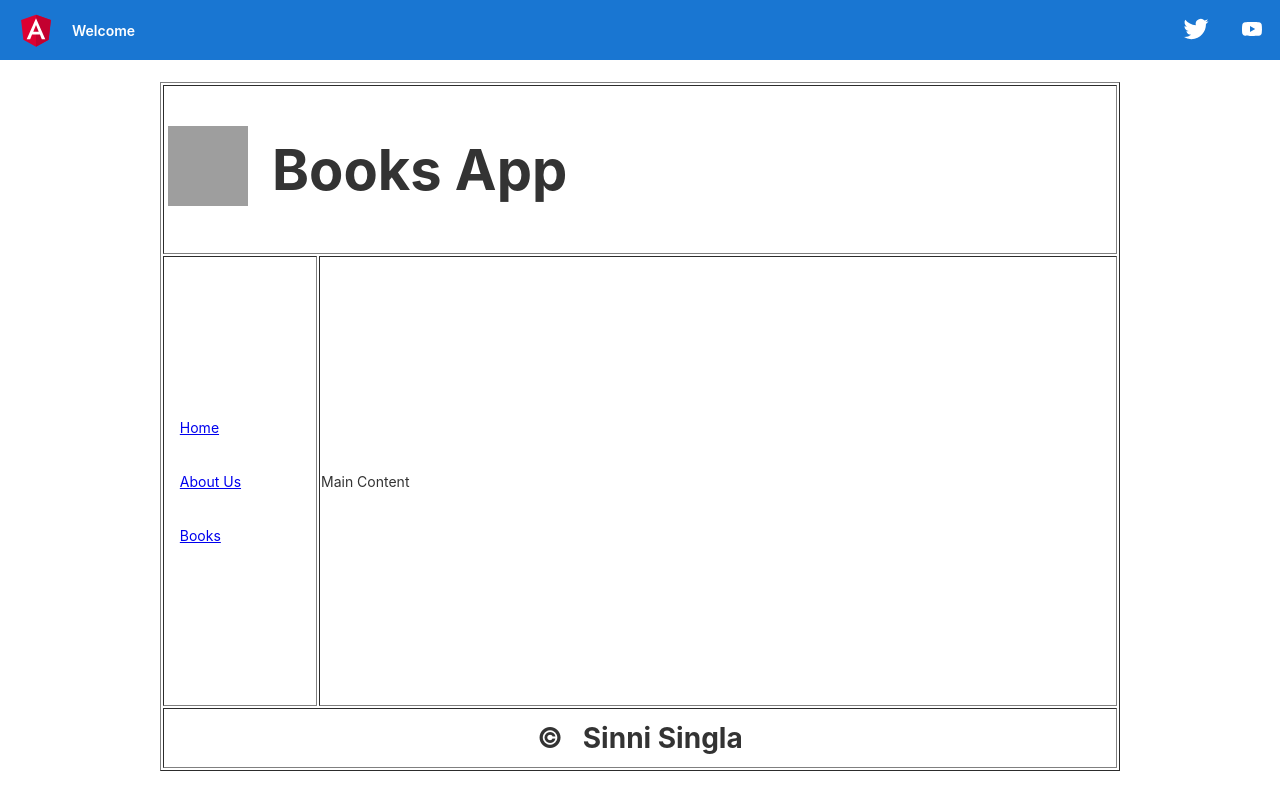
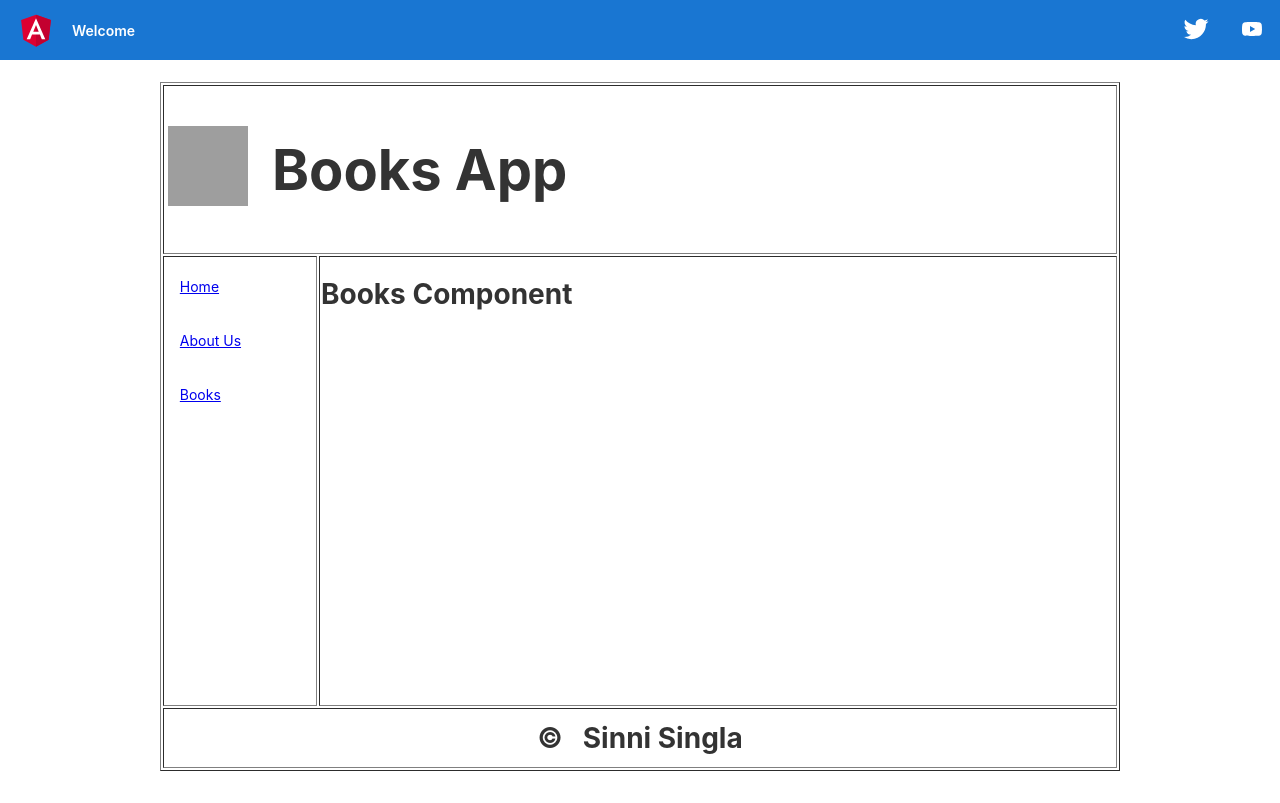
Before and after one commit to singla-s/books-app.frontend, an Angular app in the folder books-app/: page / in a window 1280 px wide. Built offline with nearby package versions, Linux system fonts and the light colour scheme; grey boxes are pictures that could not be loaded.

Commit message:
feat: add book service and interface

```diff
--- a/books-app/src/app/app.component.html
+++ b/books-app/src/app/app.component.html
@@ -356,9 +356,9 @@
         <h1><app-header></app-header></h1>
       </td>
     </tr>
-    <tr height="450px">
+    <tr height="450px" valign="top">
       <td width="150px"><app-menu></app-menu></td>
-      <td width="*">Main Content</td>
+      <td width="*"><app-books></app-books></td>
     </tr>
     <tr height="60px">
       <td colspan="2">
--- a/books-app/src/app/app.module.ts
+++ b/books-app/src/app/app.module.ts
@@ -5,10 +5,11 @@ import { AppComponent } from './app.component';
 import { HeaderComponent } from './layoutcomponent/header/header.component';
 import { FooterComponent } from './layoutcomponent/footer/footer.component';
 import { MenuComponent } from './layoutcomponent/menu/menu.component';
+import { BooksModule } from './books/books.module';
 
 @NgModule({
   declarations: [AppComponent, HeaderComponent, FooterComponent, MenuComponent],
-  imports: [BrowserModule],
+  imports: [BrowserModule, BooksModule],
   providers: [],
   bootstrap: [AppComponent],
 })
--- a/books-app/src/app/books/books.module.ts
+++ b/books-app/src/app/books/books.module.ts
@@ -4,7 +4,6 @@ import { BooksComponent } from './books/books.component';
 
 @NgModule({
   declarations: [BooksComponent],
-  imports: [CommonModule],
   exports: [BooksComponent],
 })
 export class BooksModule {}
```
Also changed, not shown: books-app/src/app/books/interfaces/book.interface.ts (added, +7 -0 lines), books-app/src/app/services/books.service.ts (added, +9 -0 lines), 1 other file (tests, documents, lock files or other folders).
